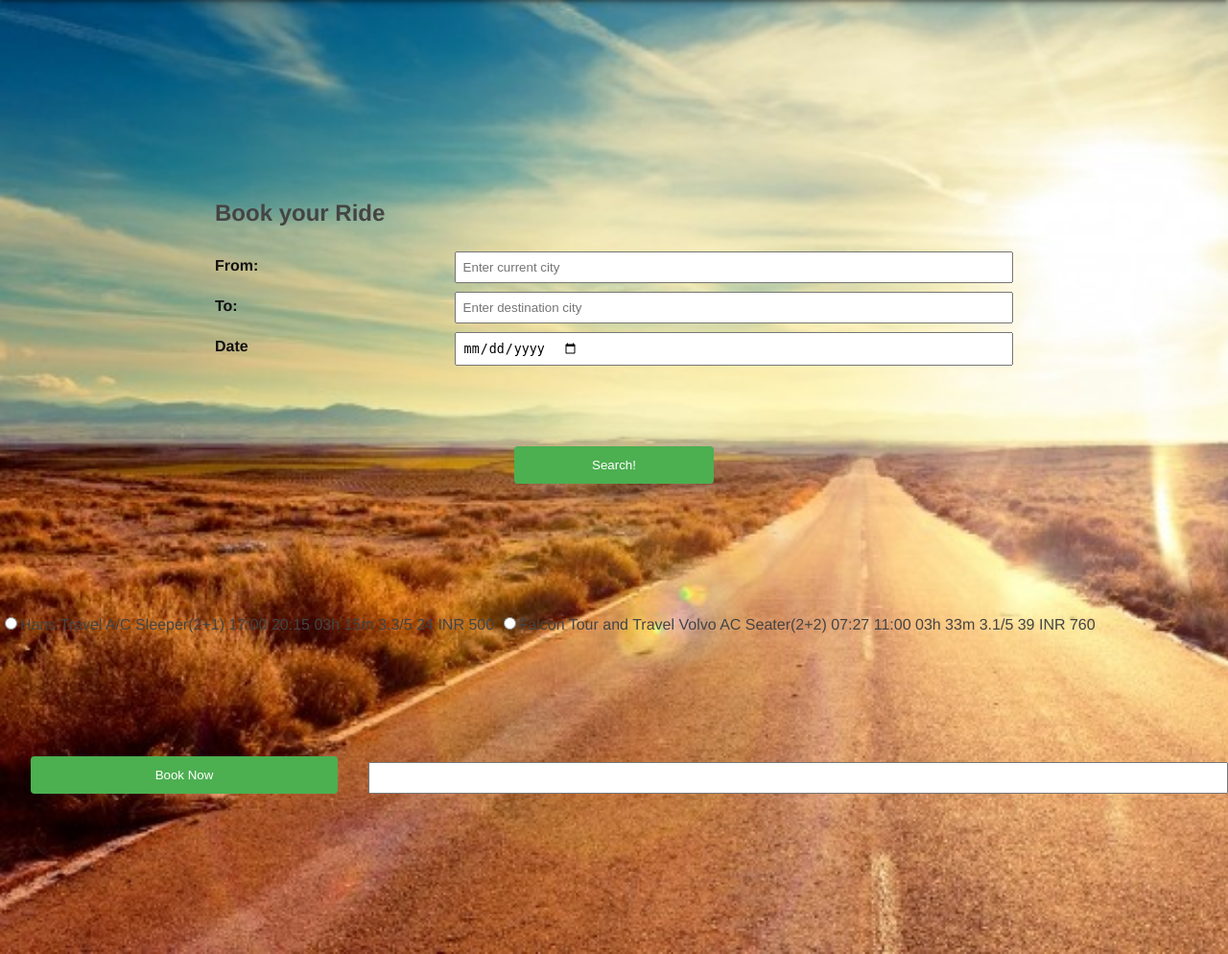
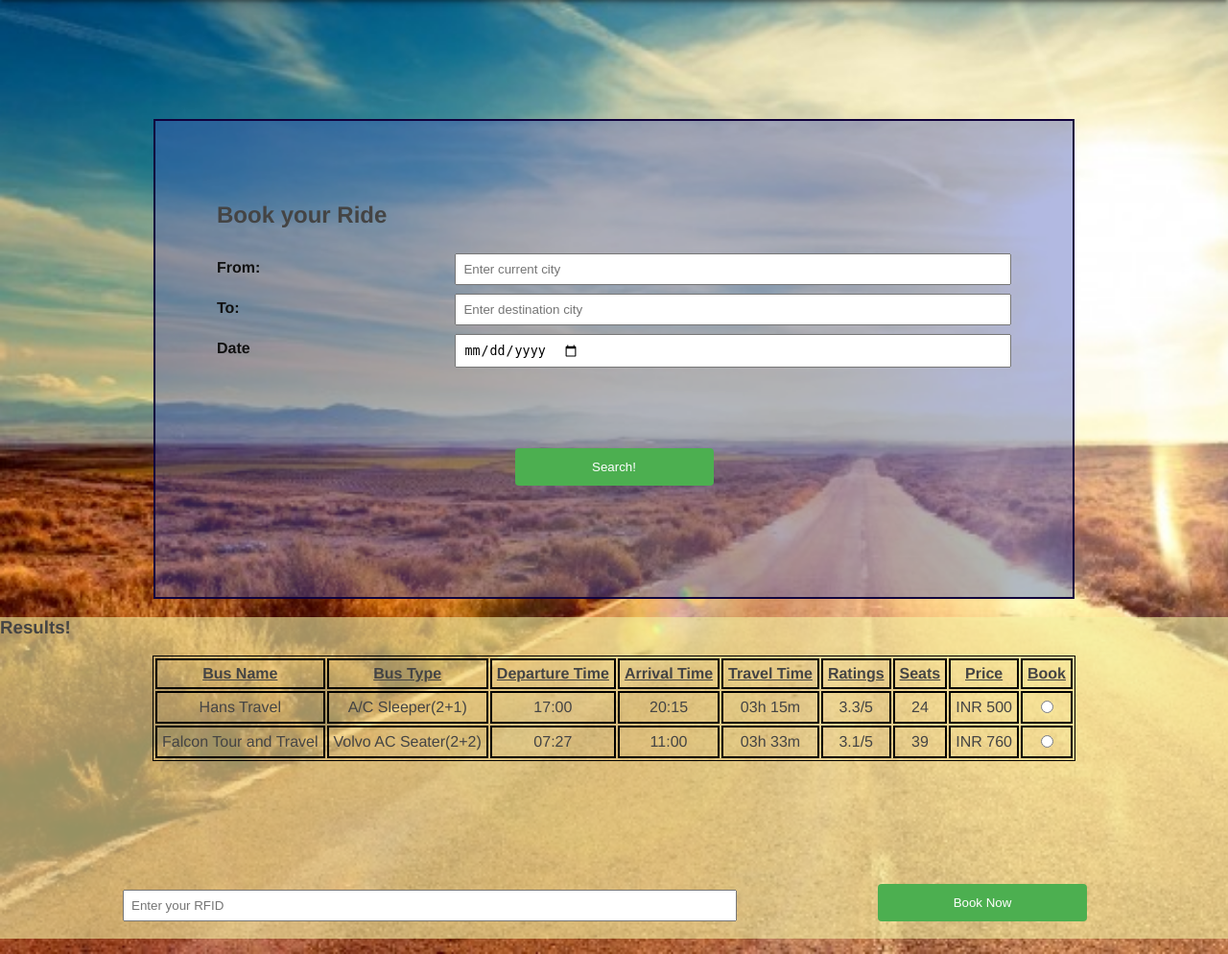
Before and after one commit to goelprateek5/TARP_PROJECT, a Django app: template mysite/etravel_search/templates/home_page/index.html in a window 1280 px wide. Shown: the part 56-1050 px from the top of the page at 96% size. Run offline with Django 3.2, Linux system fonts and the light colour scheme; the template is opened without the code that fills it: values that come from a table or form of the project are taken from there, others are empty; data comes from the database, SQL or seed files in the repository; both versions use the stored data as it was after the commit; parts of the project's set-up code (start-up, migrations or seed data) failed here and were passed over.

Commit message:
CSS and frontend updated

```diff
--- a/mysite/etravel_search/static/css/styles.css
+++ b/mysite/etravel_search/static/css/styles.css
@@ -137,6 +137,8 @@ html { overflow-y: scroll; }
     height: 500px;
     padding: 5%;
     margin-top: 5%;
+    background-color:rgba(63, 81, 181, 0.4);
+    border:2px solid rgb(16, 0, 61);
 
 }
 input[type=text],[type=date]{
@@ -268,5 +270,5 @@ input[type=submit]:hover {
     background-size:cover;
     font-family: Cambria;
     color:black;
-    font-size: 14px;
+    font-size: 20px;
 }
--- a/mysite/etravel_search/templates/home_page/index.html
+++ b/mysite/etravel_search/templates/home_page/index.html
@@ -14,9 +14,23 @@
     function get_BID(id){
         var val=document.getElementById(id).value;
         document.getElementById("busid").value=val;
-        alert(val);
     }
+
     </script>
+    <style>
+        td{
+            border:2px solid black;
+            text-align:center;
+            padding:5px;
+        }
+        th{
+            border:2px solid black;
+            text-align:center;
+            padding:5px;
+            text-decoration: underline;
+        }
+
+    </style>
 </head>
 
 <body>
@@ -49,19 +63,49 @@
 
             </form>
         </div>
-        <div id="buslist" style="display:block;">
+        <div id="buslist" style="display:block;background-color:rgba(243, 242, 164, 0.6);">
             <p>
+                {% if G %}
+                <h3>Results!</h3>
+                <table style="border:1px solid black;" align="center">
+                    <tr>
+                        <th>Bus Name</th>
+                        <th>Bus Type</th>
+                        <th>Departure Time</th>
+                        <th>Arrival Time</th>
+                        <th>Travel Time</th>
+                        <th>Ratings</th>
+                        <th>Seats</th>
+                        <th>Price</th>
+                        <th>Book</th>
+                    </tr>
+                    {% for i in G %}
+                    <tr><td>{{i.bus_name}}</td>
+                        <td>{{i.bus_type}}</td>
+                        <td>{{i.dep_time}}</td>
+                        <td>{{i.arr_time}}</td>
+                        <td>{{i.travel_time}}</td>
+                        <td>{{i.ratings}}</td>
+                        <td>{{i.seats}}</td>
+                        <td>{{i.price}}</td>
+                        <td><input type="radio" id="{{i.id}}" onclick="get_BID(id)" name="bus_sel" value="{{i.id}}"></td>
+                    </tr>
+                    {% endfor %}
+                </table>
+                    {% if G|length != 0 %}
+                    <center>
+                        <div>
+                    <form method="POST" action="confirmbook" id="bookticket">
+                        <input type="Text" name="busid" id="busid" style="display:none;">
+                        <input type="text" name="rfid" style="float:left;width:50%;margin-left:10%;" placeholder="Enter your RFID">
+                        <input type="submit" value="Book Now" name="{{i.id}}" style="width:17%;"/>
+                        <br>
+                    </form>
+                    </div>
+                    </center>
+                    {% endif %}
 
-                    {% for i in G %}
-                    <input type="radio" id="{{i.id}}" onclick="get_BID(id)" name="bus_sel" value="{{i.id}}">{{i.bus_name}} {{i.bus_type}} {{i.dep_time}} {{i.arr_time}} {{i.travel_time}} {{i.ratings}} {{i.seats}} {{i.price}}
-                    {% endfor %}
-                    <form method="POST" action="confirmbook" id="bookticket">
-                        <input type="text" name="rfid">
-                        <input type="Text" name="busid" id="busid" style="display:none;">
-                        <input type="submit" value="Book Now" name="{{i.id}}"/>
-                    </form>
-
-
+                {% endif %}
             </p>
         </div>
     </main>
--- a/mysite/etravel_search/views.py
+++ b/mysite/etravel_search/views.py
@@ -45,9 +45,11 @@ def index(request):
 def confirm(request):
     S=request.POST.get('busid',"")
     R=request.POST.get('rfid',"")
+    alert=True
     context={
         'S':S,
         'R':R,
+        'alert':alert,
     }
 
     User=User_Journey()
```
Also changed, not shown: mysite/mediaAccess/templates/books.html (+10 -1 lines), mysite/mediaAccess/templates/mediaAccess.html (+5 -4 lines), mysite/mediaAccess/templates/music.html (+11 -2 lines), mysite/mediaAccess/templates/videos.html (+11 -2 lines), mysite/db.sqlite3.
